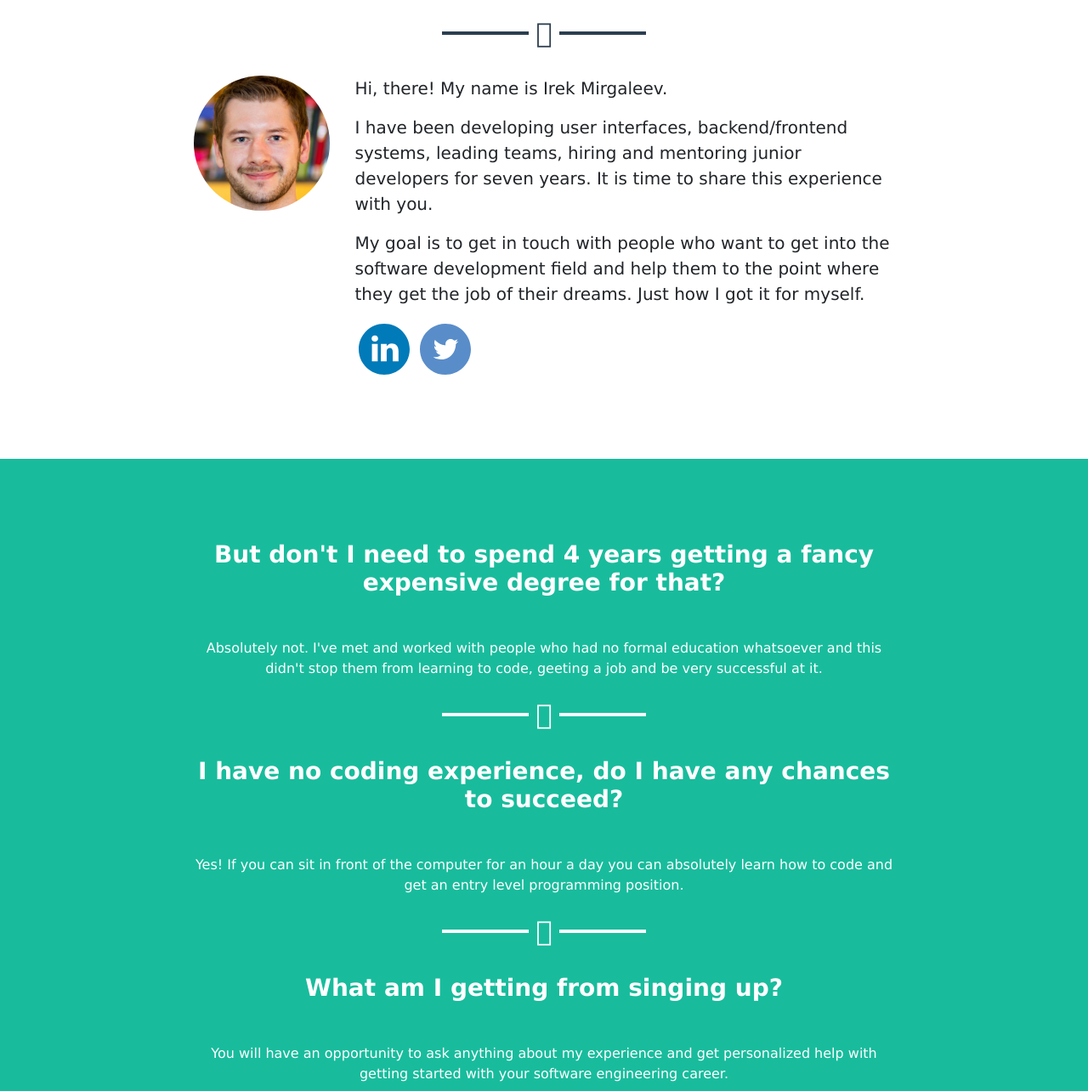
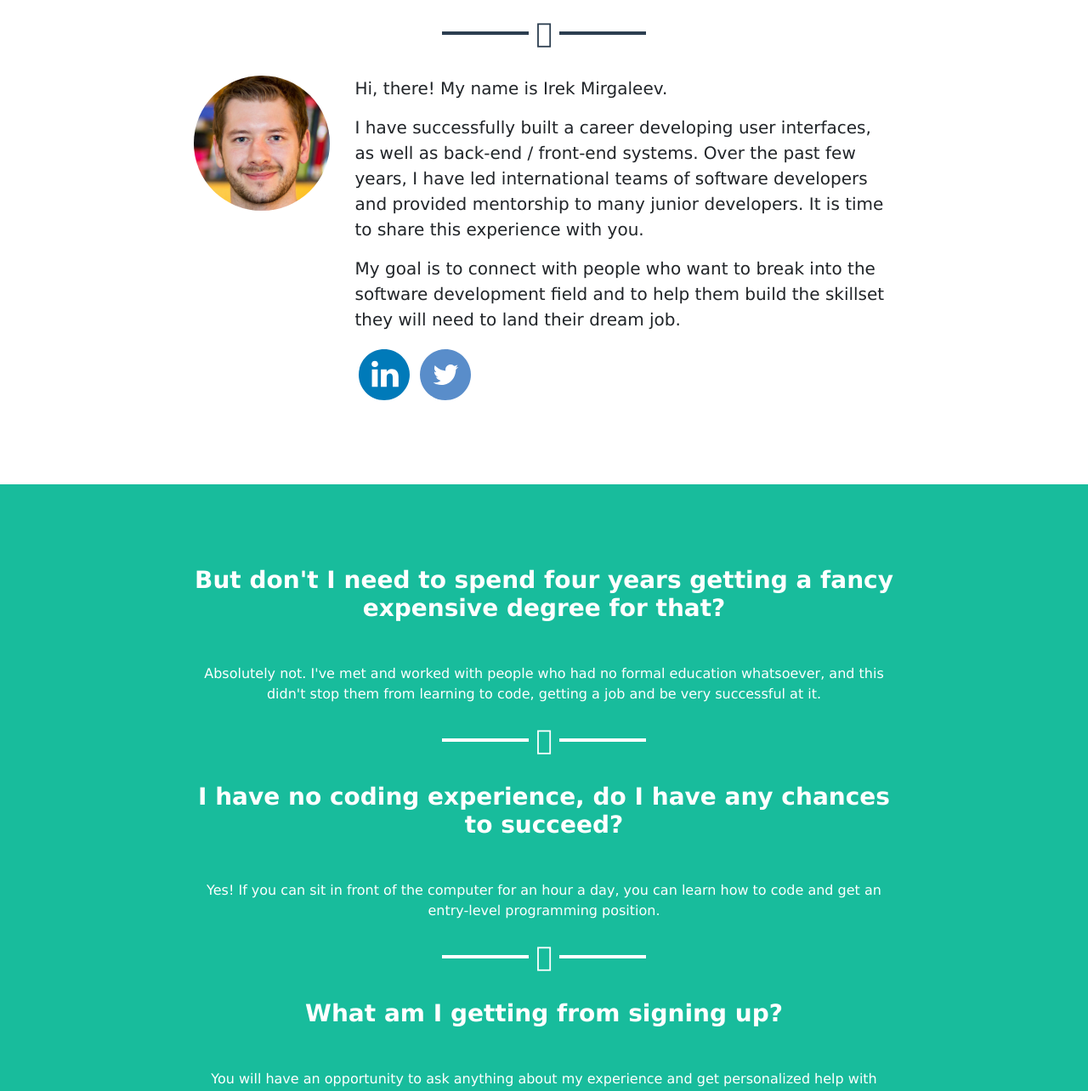
Before and after one commit to irek02/landing-page, a website with bundled scripts: page index.html in a window 1280 px wide. Shown: the part 583-1867 px from the top of the page at 85% size. Built offline with nearby package versions, Linux system fonts and the light colour scheme; a script that the page names is missing.

Commit message:
update wording

```diff
--- a/index.html
+++ b/index.html
@@ -100,26 +100,30 @@
           <img class="img-fluid mb-5 d-block mx-auto rounded-circle w-100" style="max-width: 255px" src="irek.jpg" alt="">
         </div>
         <div class="col-lg-7 mr-auto">
+
           <p class="lead">
             Hi, there! My name is Irek Mirgaleev.
           </p>
 
           <p class="lead">
-            I have been developing user interfaces, backend/frontend systems, leading teams, hiring and mentoring junior developers
-            for seven years. It is time to share this experience with you.
+            I have successfully built a career developing user interfaces, as well as back-end / front-end systems. Over the past
+            few years, I have led international teams of software developers and provided mentorship to many junior
+            developers. It is time to share this experience with you.
           </p>
 
           <p class="lead">
-            My goal is to get in touch with people who want to get into the software development field and help them to the point
-            where they get the job of their dreams. Just how I got it for myself.
+            My goal is to connect with people who want to break into the software development field and to help them build the
+            skillset they will need to land their dream job.
           </p>
 
           <a href="https://www.linkedin.com/in/irekmirgaleev" target="_blank">
             <img class="rounded-circle" src="img/linkedin.svg" alt="">
           </a>
+
           <a href="https://twitter.com/IrekMirgaleev" target="_blank">
             <img class="rounded-circle" src="img/twitter.svg" alt="">
           </a>
+
         </div>
       </div>
     </div>
@@ -128,11 +132,11 @@
   <section class="bg-primary text-white text-center mt-0 py-5">
     <div class="container mt-5 col-md-8">
       <h3 class="mb-5">
-        But don't I need to spend 4 years getting a fancy expensive degree for that?
+        But don't I need to spend four years getting a fancy expensive degree for that?
       </h3>
 
-      Absolutely not. I've met and worked with people who had no formal education whatsoever
-      and this didn't stop them from learning to code, geeting a job and be very successful at it.
+      Absolutely not. I've met and worked with people who had no formal education whatsoever, and this didn't stop them from
+      learning to code, getting a job and be very successful at it.
 
       <hr class="star-light mb-5">
 
@@ -140,17 +144,17 @@
         I have no coding experience, do I have any chances to succeed?
       </h3>
 
-      Yes! If you can sit in front of the computer for an hour a day you can absolutely learn
-      how to code and get an entry level programming position.
+      Yes! If you can sit in front of the computer for an hour a day, you can learn how to code and get an entry-level
+      programming position.
 
       <hr class="star-light mb-5">
 
       <h3 class="mb-5">
-        What am I getting from singing up?
+        What am I getting from signing up?
       </h3>
 
-      You will have an opportunity to ask anything about my experience and get personalized help
-      with getting started with your software engineering career.
+      You will have an opportunity to ask anything about my experience and get personalized help with getting started with
+      your software engineering career.
 
       <hr class="star-light mb-5">
 
@@ -158,11 +162,11 @@
         How is this going to work exactly?
       </h3>
 
-      Once enough people sign up, I will send a survey to see what you want to know
-      and learn and where your biggest obstacles are in getting into software development.
-      Based on the results, I will run webinars, create blog posts, screencasts and
-      whatever else that will help with your biggest concerns. I will also be available to answer
-      whatever questions individually.
+      Once enough people sign up, I will send a survey to see what you want to know and learn and where your biggest
+      obstacles are in getting into software development.
+
+      Based on the results, I will run webinars, create blog posts, screencasts and whatever else that will help with your
+      biggest concerns. I will also be available to answer whatever questions individually.
 
       <hr class="star-light mb-5">
 
```
